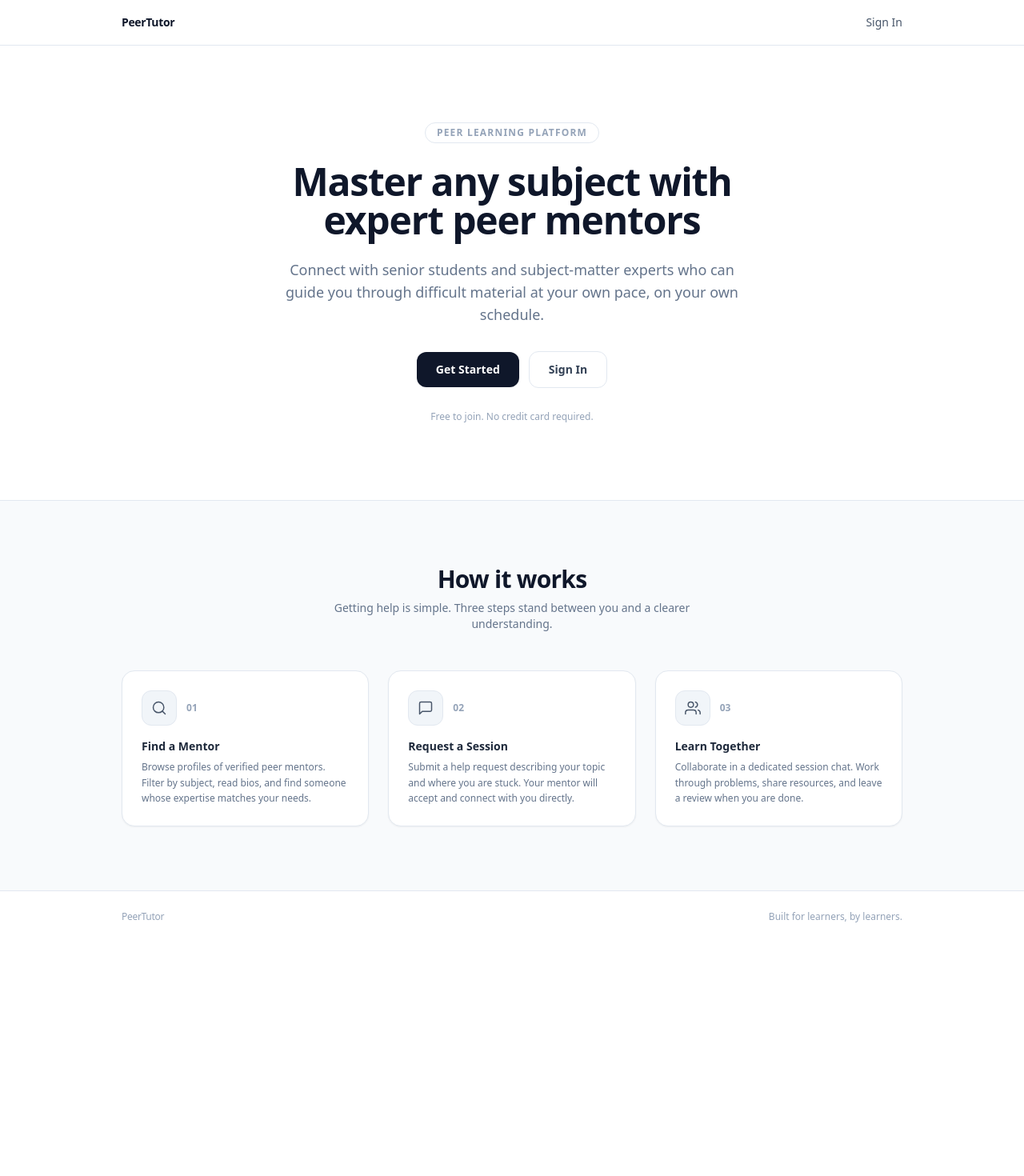
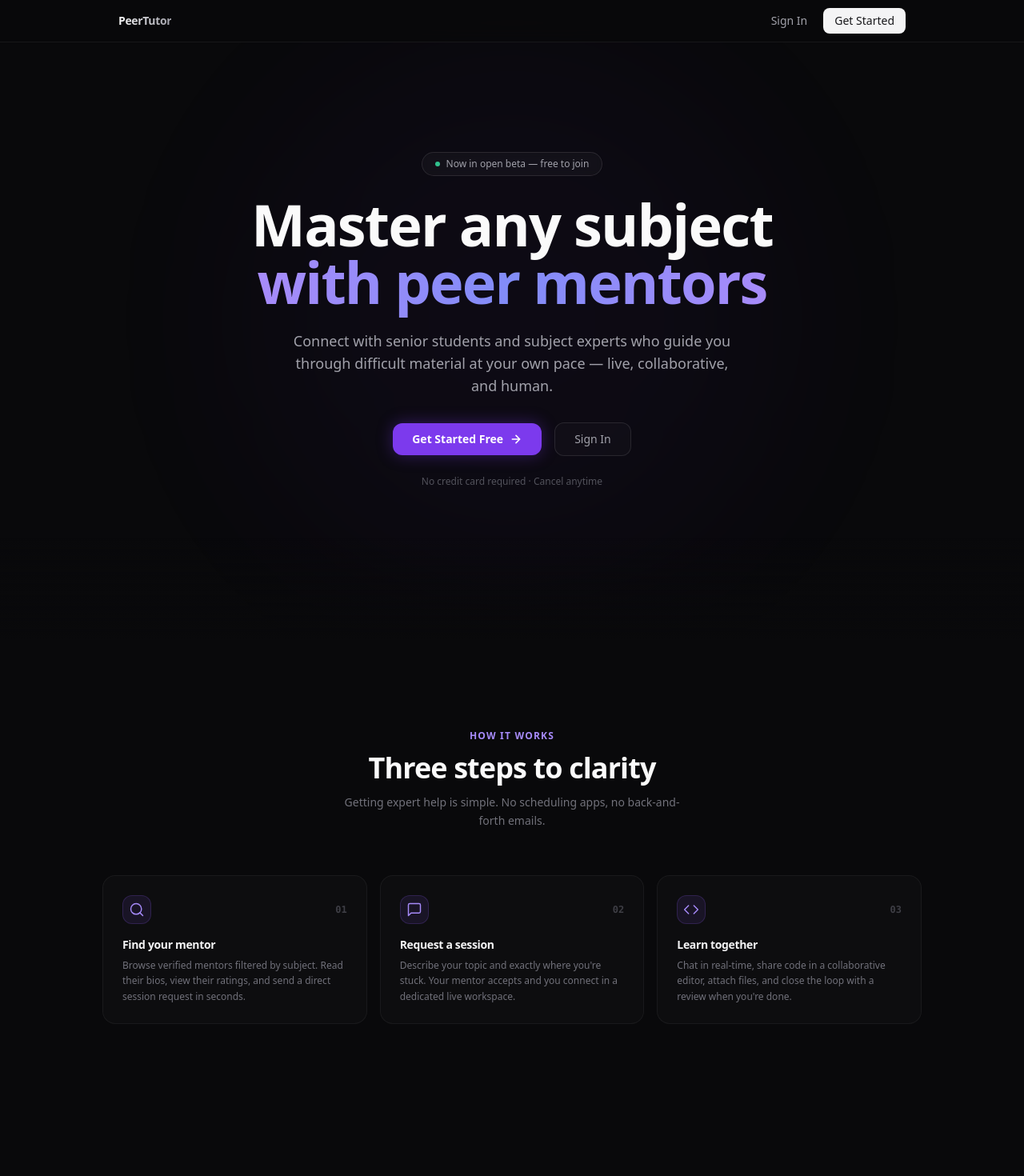
Before and after one commit to Razvanpng/peer-tutoring-app, a React (Vite) app: page / in a window 1280 px wide. Shown: the top 1470 px of the page at 80% size. Before the commit the page ends 1178 px from the top, so only its background shows below. Built offline with nearby package versions, Linux system fonts and the light colour scheme; no server answers.

Commit message:
style: apply permium dark mode redesign to core layout and landing page

```diff
--- a/src/index.css
+++ b/src/index.css
@@ -1,3 +1,73 @@
 @tailwind base;
 @tailwind components;
 @tailwind utilities;
+
+@layer base {
+  body {
+    @apply bg-zinc-950 text-zinc-200 antialiased selection:bg-violet-500/30 selection:text-violet-100;
+  }
+
+  * {
+    @apply scroll-smooth;
+  }
+
+  ::-webkit-scrollbar {
+    @apply w-1.5;
+  }
+
+  ::-webkit-scrollbar-track {
+    @apply bg-transparent;
+  }
+
+  ::-webkit-scrollbar-thumb {
+    @apply bg-white/10 rounded-full;
+  }
+
+  ::-webkit-scrollbar-thumb:hover {
+    @apply bg-white/20;
+  }
+}
+
+@layer utilities {
+  .scrollbar-none {
+    -ms-overflow-style: none;
+    scrollbar-width: none;
+  }
+
+  .scrollbar-none::-webkit-scrollbar {
+    display: none;
+  }
+}
+
+@keyframes slide-up {
+  0% {
+    opacity: 0;
+    transform: translateY(8px);
+  }
+  100% {
+    opacity: 1;
+    transform: translateY(0);
+  }
+}
+
+@keyframes fade-in {
+  0% { opacity: 0; }
+  100% { opacity: 1; }
+}
+
+@keyframes glow-pulse {
+  0%, 100% { opacity: 0.4; }
+  50% { opacity: 0.8; }
+}
+
+.animate-slide-up {
+  animation: slide-up 0.2s ease-out;
+}
+
+.animate-fade-in {
+  animation: fade-in 0.3s ease-out;
+}
+
+.animate-glow-pulse {
+  animation: glow-pulse 3s ease-in-out infinite;
+}
--- a/src/pages/public/LandingPage.jsx
+++ b/src/pages/public/LandingPage.jsx
@@ -2,15 +2,25 @@ import { Link } from 'react-router-dom';
 
 function Navbar() {
   return (
-    <nav className="border-b border-slate-200 bg-white">
-      <div className="max-w-5xl mx-auto px-6 h-14 flex items-center justify-between">
-        <span className="text-sm font-semibold text-slate-900 tracking-tight">PeerTutor</span>
+    <nav className="fixed top-0 left-0 right-0 z-50 bg-zinc-950/70 backdrop-blur-md border-b border-white/[0.06]">
+      <div className="max-w-5xl mx-auto px-5 h-13 flex items-center justify-between" style={{ height: '52px' }}>
+        <span className="text-sm font-semibold tracking-tight bg-gradient-to-r from-zinc-100 to-zinc-400 bg-clip-text text-transparent">
+          PeerTutor
+        </span>
+        <div className="flex items-center gap-5">
           <Link
             to="/login"
-          className="text-sm font-medium text-slate-600 hover:text-slate-900 transition"
+            className="text-sm text-zinc-400 hover:text-zinc-100 transition-colors duration-200"
           >
             Sign In
           </Link>
+          <Link
+            to="/register"
+            className="text-sm font-medium text-zinc-900 bg-zinc-100 hover:bg-white px-3.5 py-1.5 rounded-lg transition-all duration-200"
+          >
+            Get Started
+          </Link>
+        </div>
       </div>
     </nav>
   );
@@ -18,78 +28,96 @@ function Navbar() {
 
 function HeroSection() {
   return (
-    <section className="bg-white border-b border-slate-200">
-      <div className="max-w-5xl mx-auto px-6 py-24 flex flex-col items-center text-center gap-6">
-        <span className="inline-block text-xs font-semibold tracking-widest uppercase text-slate-400 border border-slate-200 rounded-full px-3.5 py-1">
-          Peer Learning Platform
+    <section className="relative min-h-screen flex flex-col items-center justify-center text-center px-5 overflow-hidden">
+      <div
+        aria-hidden="true"
+        className="pointer-events-none absolute inset-0 flex items-center justify-center"
+      >
+        <div className="w-[700px] h-[700px] rounded-full bg-violet-600/10 blur-[120px] animate-glow-pulse" />
+      </div>
+      <div
+        aria-hidden="true"
+        className="pointer-events-none absolute top-1/2 left-1/2 -translate-x-1/2 -translate-y-1/2 w-[400px] h-[400px] rounded-full bg-indigo-500/8 blur-[80px]"
+      />
+
+      <div className="relative z-10 flex flex-col items-center gap-6 max-w-3xl">
+        <div className="inline-flex items-center gap-2 border border-white/10 bg-white/[0.03] rounded-full px-4 py-1.5 text-xs text-zinc-400 backdrop-blur-sm">
+          <span className="w-1.5 h-1.5 rounded-full bg-emerald-400 animate-pulse" />
+          Now in open beta — free to join
+        </div>
+
+        <h1 className="text-5xl sm:text-6xl lg:text-7xl font-bold text-zinc-50 tracking-tight leading-[1.05]">
+          Master any subject
+          <br />
+          <span className="bg-gradient-to-r from-violet-400 via-indigo-400 to-violet-400 bg-clip-text text-transparent">
+            with peer mentors
           </span>
-        <h1 className="text-4xl sm:text-5xl font-bold text-slate-900 leading-tight tracking-tight max-w-2xl">
-          Master any subject with expert peer mentors
         </h1>
-        <p className="text-base sm:text-lg text-slate-500 leading-relaxed max-w-xl">
-          Connect with senior students and subject-matter experts who can guide you through
-          difficult material at your own pace, on your own schedule.
+
+        <p className="text-base sm:text-lg text-zinc-400 leading-relaxed max-w-xl">
+          Connect with senior students and subject experts who guide you through
+          difficult material at your own pace — live, collaborative, and human.
         </p>
-        <div className="flex items-center gap-3 mt-2">
+
+        <div className="flex items-center justify-center gap-4 mt-2">
           <Link
             to="/register"
-            className="rounded-xl bg-slate-900 px-6 py-3 text-sm font-semibold text-white hover:bg-slate-700 transition focus:outline-none focus:ring-2 focus:ring-slate-400 focus:ring-offset-2"
+            className="group inline-flex items-center gap-2 bg-violet-600 hover:bg-violet-500 text-white text-sm font-semibold px-6 py-2.5 rounded-xl transition-all duration-300 shadow-[0_0_20px_rgba(124,58,237,0.35)] hover:shadow-[0_0_30px_rgba(124,58,237,0.55)] hover:-translate-y-0.5"
           >
-            Get Started
+            Get Started Free
+            <svg xmlns="http://www.w3.org/2000/svg" className="w-4 h-4 transition-transform duration-200 group-hover:translate-x-0.5" viewBox="0 0 24 24" fill="none" stroke="currentColor" strokeWidth="2.5" strokeLinecap="round" strokeLinejoin="round">
+              <path d="M5 12h14M12 5l7 7-7 7" />
+            </svg>
           </Link>
           <Link
             to="/login"
-            className="rounded-xl border border-slate-200 bg-white px-6 py-3 text-sm font-semibold text-slate-700 hover:bg-slate-50 hover:border-slate-300 transition"
+            className="text-sm text-zinc-400 hover:text-zinc-100 border border-white/10 hover:border-white/20 bg-white/[0.02] hover:bg-white/[0.05] px-6 py-2.5 rounded-xl transition-all duration-300"
           >
             Sign In
           </Link>
         </div>
-        <p className="text-xs text-slate-400 mt-1">Free to join. No credit card required.</p>
+
+        <p className="text-xs text-zinc-600">No credit card required · Cancel anytime</p>
       </div>
+
+      <div
+        aria-hidden="true"
+        className="pointer-events-none absolute bottom-0 left-0 right-0 h-32 bg-gradient-to-t from-zinc-950 to-transparent"
+      />
     </section>
-  );
-}
-
-function FeatureIcon({ children }) {
-  return (
-    <div className="w-11 h-11 rounded-xl bg-slate-100 border border-slate-200 flex items-center justify-center shrink-0">
-      {children}
-    </div>
   );
 }
 
 const FEATURES = [
   {
-    title: 'Find a Mentor',
+    title: 'Find your mentor',
     description:
-      'Browse profiles of verified peer mentors. Filter by subject, read bios, and find someone whose expertise matches your needs.',
+      'Browse verified mentors filtered by subject. Read their bios, view their ratings, and send a direct session request in seconds.',
     icon: (
-      <svg xmlns="http://www.w3.org/2000/svg" className="w-5 h-5 text-slate-600" viewBox="0 0 24 24" fill="none" stroke="currentColor" strokeWidth="1.75" strokeLinecap="round" strokeLinejoin="round">
+      <svg xmlns="http://www.w3.org/2000/svg" className="w-5 h-5" viewBox="0 0 24 24" fill="none" stroke="currentColor" strokeWidth="1.75" strokeLinecap="round" strokeLinejoin="round">
         <circle cx="11" cy="11" r="8" />
-        <line x1="21" y1="21" x2="16.65" y2="16.65" />
+        <path d="m21 21-4.35-4.35" />
       </svg>
     ),
   },
   {
-    title: 'Request a Session',
+    title: 'Request a session',
     description:
-      'Submit a help request describing your topic and where you are stuck. Your mentor will accept and connect with you directly.',
+      'Describe your topic and exactly where you\'re stuck. Your mentor accepts and you connect in a dedicated live workspace.',
     icon: (
-      <svg xmlns="http://www.w3.org/2000/svg" className="w-5 h-5 text-slate-600" viewBox="0 0 24 24" fill="none" stroke="currentColor" strokeWidth="1.75" strokeLinecap="round" strokeLinejoin="round">
+      <svg xmlns="http://www.w3.org/2000/svg" className="w-5 h-5" viewBox="0 0 24 24" fill="none" stroke="currentColor" strokeWidth="1.75" strokeLinecap="round" strokeLinejoin="round">
         <path d="M21 15a2 2 0 0 1-2 2H7l-4 4V5a2 2 0 0 1 2-2h14a2 2 0 0 1 2 2z" />
       </svg>
     ),
   },
   {
-    title: 'Learn Together',
+    title: 'Learn together',
     description:
-      'Collaborate in a dedicated session chat. Work through problems, share resources, and leave a review when you are done.',
+      'Chat in real-time, share code in a collaborative editor, attach files, and close the loop with a review when you\'re done.',
     icon: (
-      <svg xmlns="http://www.w3.org/2000/svg" className="w-5 h-5 text-slate-600" viewBox="0 0 24 24" fill="none" stroke="currentColor" strokeWidth="1.75" strokeLinecap="round" strokeLinejoin="round">
-        <path d="M17 21v-2a4 4 0 0 0-4-4H5a4 4 0 0 0-4 4v2" />
-        <circle cx="9" cy="7" r="4" />
-        <path d="M23 21v-2a4 4 0 0 0-3-3.87" />
-        <path d="M16 3.13a4 4 0 0 1 0 7.75" />
+      <svg xmlns="http://www.w3.org/2000/svg" className="w-5 h-5" viewBox="0 0 24 24" fill="none" stroke="currentColor" strokeWidth="1.75" strokeLinecap="round" strokeLinejoin="round">
+        <polyline points="16 18 22 12 16 6" />
+        <polyline points="8 6 2 12 8 18" />
       </svg>
     ),
   },
@@ -97,32 +125,37 @@ const FEATURES = [
 
 function FeaturesSection() {
   return (
-    <section className="bg-slate-50">
-      <div className="max-w-5xl mx-auto px-6 py-20 space-y-12">
-        <div className="text-center space-y-2">
-          <h2 className="text-2xl sm:text-3xl font-bold text-slate-900 tracking-tight">
+    <section className="relative py-28 px-5">
+      <div className="max-w-5xl mx-auto space-y-14">
+        <div className="text-center space-y-3">
+          <p className="text-xs font-semibold tracking-widest uppercase text-violet-400">
             How it works
+          </p>
+          <h2 className="text-3xl sm:text-4xl font-bold text-zinc-50 tracking-tight">
+            Three steps to clarity
           </h2>
-          <p className="text-sm text-slate-500 max-w-md mx-auto">
-            Getting help is simple. Three steps stand between you and a clearer understanding.
+          <p className="text-sm text-zinc-500 max-w-md mx-auto leading-relaxed">
+            Getting expert help is simple. No scheduling apps, no back-and-forth emails.
           </p>
         </div>
 
-        <div className="grid grid-cols-1 sm:grid-cols-3 gap-6">
+        <div className="grid grid-cols-1 sm:grid-cols-3 gap-4">
           {FEATURES.map((feature, index) => (
             <div
               key={feature.title}
-              className="bg-white border border-slate-200 rounded-2xl p-6 shadow-sm space-y-4"
+              className="group relative flex flex-col gap-4 bg-zinc-900/30 border border-white/[0.05] hover:border-white/[0.12] hover:bg-zinc-900/50 rounded-2xl p-6 transition-all duration-300"
             >
-              <div className="flex items-center gap-3">
-                <FeatureIcon>{feature.icon}</FeatureIcon>
-                <span className="text-xs font-semibold text-slate-400 tabular-nums">
+              <div className="flex items-center justify-between">
+                <div className="w-9 h-9 rounded-xl bg-violet-500/10 border border-violet-500/20 flex items-center justify-center text-violet-400 group-hover:bg-violet-500/15 transition-colors duration-300">
+                  {feature.icon}
+                </div>
+                <span className="text-xs font-mono font-semibold text-zinc-700">
                   0{index + 1}
                 </span>
               </div>
               <div className="space-y-1.5">
-                <h3 className="text-sm font-semibold text-slate-800">{feature.title}</h3>
-                <p className="text-xs text-slate-500 leading-relaxed">{feature.description}</p>
+                <h3 className="text-sm font-semibold text-zinc-100 tracking-tight">{feature.title}</h3>
+                <p className="text-xs text-zinc-500 leading-relaxed">{feature.description}</p>
               </div>
             </div>
           ))}
@@ -132,12 +165,45 @@ function FeaturesSection() {
   );
 }
 
+function CtaSection() {
+  return (
+    <section className="relative py-24 px-5">
+      <div
+        aria-hidden="true"
+        className="pointer-events-none absolute inset-0 flex items-center justify-center"
+      >
+        <div className="w-[500px] h-[300px] bg-violet-600/8 blur-[80px] rounded-full" />
+      </div>
+
+      <div className="relative max-w-2xl mx-auto text-center space-y-6 border border-white/[0.06] bg-zinc-900/20 backdrop-blur-sm rounded-3xl p-12">
+        <h2 className="text-3xl sm:text-4xl font-bold text-zinc-50 tracking-tight">
+          Ready to stop being stuck?
+        </h2>
+        <p className="text-sm text-zinc-400 leading-relaxed max-w-md mx-auto">
+          Join learners who are already connecting with peer mentors to move faster and understand deeper.
+        </p>
+        <Link
+          to="/register"
+          className="group inline-flex items-center gap-2 bg-violet-600 hover:bg-violet-500 text-white text-sm font-semibold px-7 py-3 rounded-xl transition-all duration-300 shadow-[0_0_25px_rgba(124,58,237,0.35)] hover:shadow-[0_0_40px_rgba(124,58,237,0.55)] hover:-translate-y-0.5"
+        >
+          Create a free account
+          <svg xmlns="http://www.w3.org/2000/svg" className="w-4 h-4 transition-transform duration-200 group-hover:translate-x-0.5" viewBox="0 0 24 24" fill="none" stroke="currentColor" strokeWidth="2.5" strokeLinecap="round" strokeLinejoin="round">
+            <path d="M5 12h14M12 5l7 7-7 7" />
+          </svg>
+        </Link>
+      </div>
+    </section>
+  );
+}
+
 function Footer() {
   return (
-    <footer className="border-t border-slate-200 bg-white">
-      <div className="max-w-5xl mx-auto px-6 py-6 flex items-center justify-between">
-        <span className="text-xs text-slate-400 font-medium tracking-tight">PeerTutor</span>
-        <p className="text-xs text-slate-400">
+    <footer className="border-t border-white/[0.06]">
+      <div className="max-w-5xl mx-auto px-5 py-6 flex items-center justify-between">
+        <span className="text-xs font-medium tracking-tight bg-gradient-to-r from-zinc-300 to-zinc-600 bg-clip-text text-transparent">
+          PeerTutor
+        </span>
+        <p className="text-xs text-zinc-700">
           Built for learners, by learners.
         </p>
       </div>
@@ -147,11 +213,12 @@ function Footer() {
 
 export default function LandingPage() {
   return (
-    <div className="min-h-screen flex flex-col bg-white">
+    <div className="min-h-screen bg-zinc-950 flex flex-col">
       <Navbar />
-      <main className="flex-1">
+      <main className="flex-1 pt-13">
         <HeroSection />
         <FeaturesSection />
+        <CtaSection />
       </main>
       <Footer />
     </div>
```
Also changed, not shown: src/components/layout/MainLayout.jsx (+23 -23 lines). Lines whose indentation alone changed are shown as unchanged.
